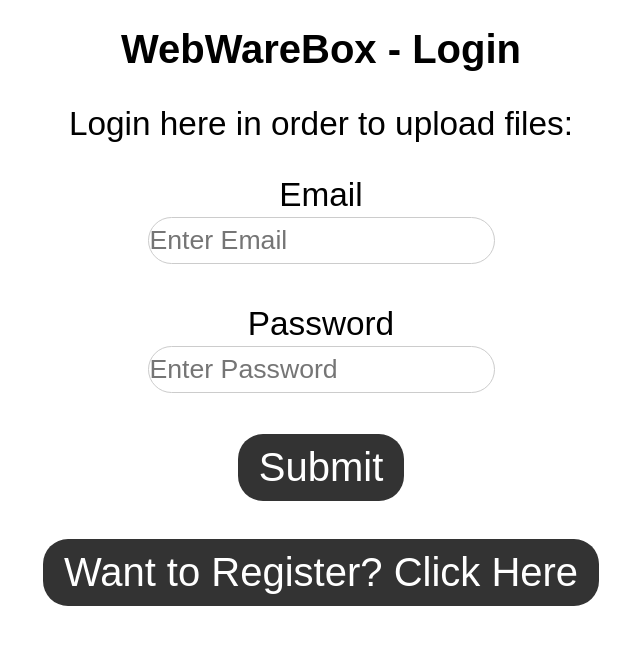
After one commit to HawkTechnology/WebWareBox, a Flask app: page /Login in a window 1280 px wide. The commit adds this page. Shown: the top 645 px of the page, without its empty margins (319-959 px from the left). Run offline with Flask 2, Linux system fonts and the light colour scheme.

Commit message:
Login and Register HTML pages w/ CSS "UI"
I have made a login and register page with a UI. You can enter emails and passwords. The data from the emails and passwords goes nowhere since our backend is not implemented. I have some js to get us started on sending email and pass strings to the python backend (the js filters out wrong input.)

```diff
--- a/Current Version (WIP, BEING CONVERTED)/source/templates/css/style.css
+++ b/Current Version (WIP, BEING CONVERTED)/source/templates/css/style.css
@@ -1,4 +1,4 @@
-a.button{
+a.button, .button{
     -webkit-appearance: button;
     -moz-appearance: button;
     appearance: button;
@@ -13,16 +13,42 @@
     border-radius: 25px;
     cursor: pointer;
     transition: all 1s;
+    font-size: 30pt;
+
+}
+a.button:hover, .button:hover{
+    background: transparent;
+    color: black;
+    border: 1px solid black;
+    transition: all 1s;
     font-size: 40;
+    transform: scale(1.05)
+
 }
+
 body{
     font-family: sans-serif;
 }
-.Welcome_Container{
-    font-size: 40;
+.Welcome_Container, .Login_Container, .Register_Container{
+    font-size: 25pt;
     transition: all 1s;
+    text-align: center;
 }
 #header{
-    font-size: 60;
+
+    font-size: 30pt;
     text-align: center;
 }
+#email, #password{
+    padding: 7px 1px;
+    margin: 3px 0;
+    max-width: 500px;
+    border-radius: 25px;
+    border: 1px solid #ccc;
+    font-size: 20pt;
+
+}
+.Source_Container{
+    font-size: 16pt;
+    text-align: center;
+}
--- /dev/null
+++ b/Current Version (WIP, BEING CONVERTED)/source/templates/js/login_register.js
@@ -0,0 +1,26 @@
+function passto(password,email){
+    if(email.includes('@')){
+
+    }
+    else{
+        email = "";
+        alert("Invalid email, try again")
+    }
+
+    /*
+    do something to send the password and email to the server and
+
+    to not send the email if it doesn't contain @ and to login if email and password are in the database
+
+    it requires us to have the backend programmed so it won't be working til then
+
+    it is used for login and register since both must be done in the backend for security reasons
+
+    login and register both use same js file because they both pass the email and pass to the flask backend, and
+    the backend handles the rest
+
+    I am thinking of jQuery ajax as per what I've seen on my google search on how to pass data to Flask.
+
+    Implement AES256 encryption to and from the backend for the sake of user privacy
+    */
+}
--- /dev/null
+++ b/Current Version (WIP, BEING CONVERTED)/source/templates/login.html
@@ -0,0 +1,34 @@
+<!DOCTYPE html>
+<html lang="en">
+<head>
+    <meta charset="UTF-8">
+    <meta name="viewport" content="width=device-width, initial-scale=1.0">
+    <meta http-equiv="X-UA-Compatible" content="ie=edge">
+    <title>WebWareBox - Login</title>
+    <link rel="stylesheet" href="css/style.css">
+    <script type="text/javascript" src="js/login_register.js"></script>
+</head>
+<body>
+    <div class="Login_Container">
+        <h1 id="header">WebWareBox - Login</h1>
+        <p>Login here in order to upload files:</p>
+        <form>
+            <label for="Email">Email</label>
+            <br>
+            <input type="email" placeholder="Enter Email" id='email'>
+            <br>
+            <br>
+            <label for="Password">Password</label>
+            <br>
+            <input type="password" placeholder="Enter Password" id='password'>
+            <br>
+            <br>
+            <button class='button' type="submit" onclick="passto(document.getElementById('password').value,
+            document.getElementById('email').value)">Submit</button>
+        </form>
+        <br>
+        <a href="register.html" class="button">Want to Register? Click Here</a>
+    </div>
+
+</body>
+</html>
```
Also changed, not shown: Current Version (WIP, BEING CONVERTED)/source/templates/index.html (+8 -8 lines), Current Version (WIP, BEING CONVERTED)/source/templates/register.html (added, +32 -0 lines), Current Version (WIP, BEING CONVERTED)/source/templates/software.html (added, +13 -0 lines), Current Version (WIP, BEING CONVERTED)/source/templates/source.html (+10 -8 lines), Current Version (WIP, BEING CONVERTED)/source/templates/upload.html (added, +14 -0 lines).
